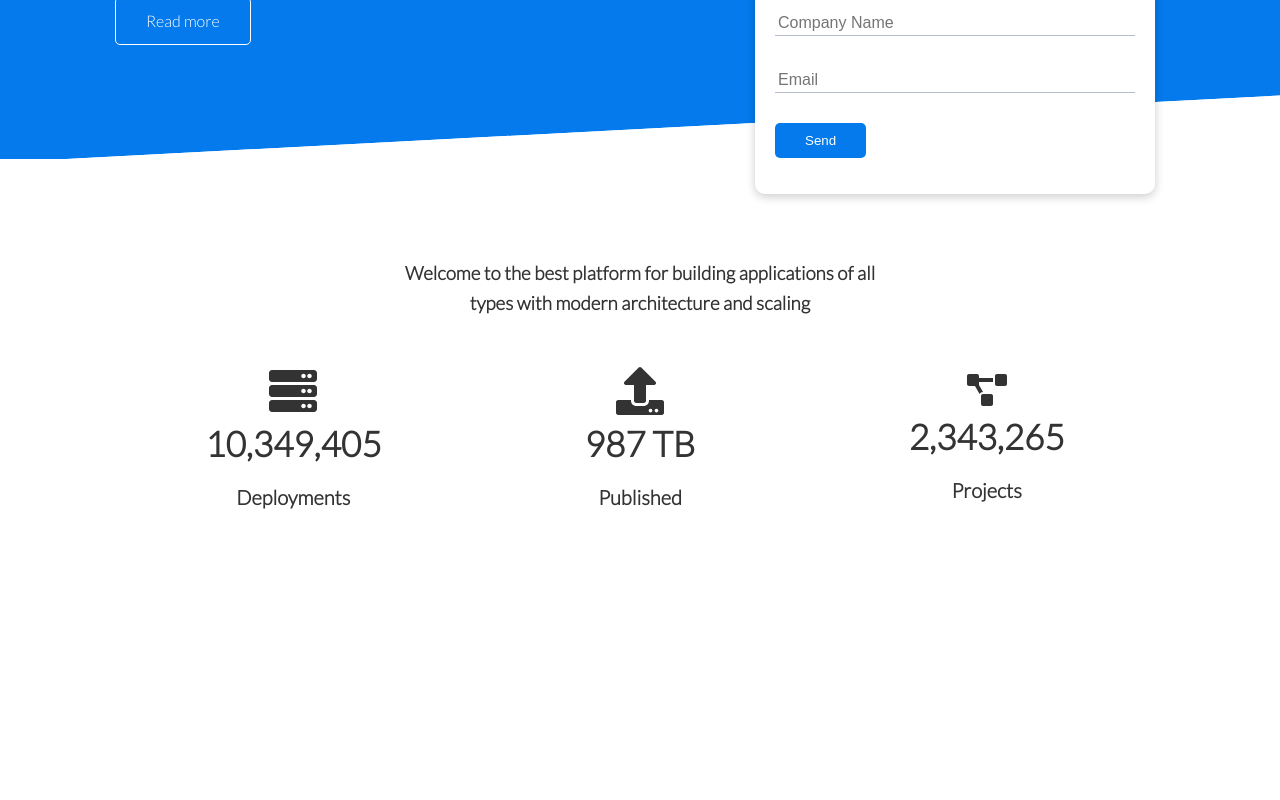
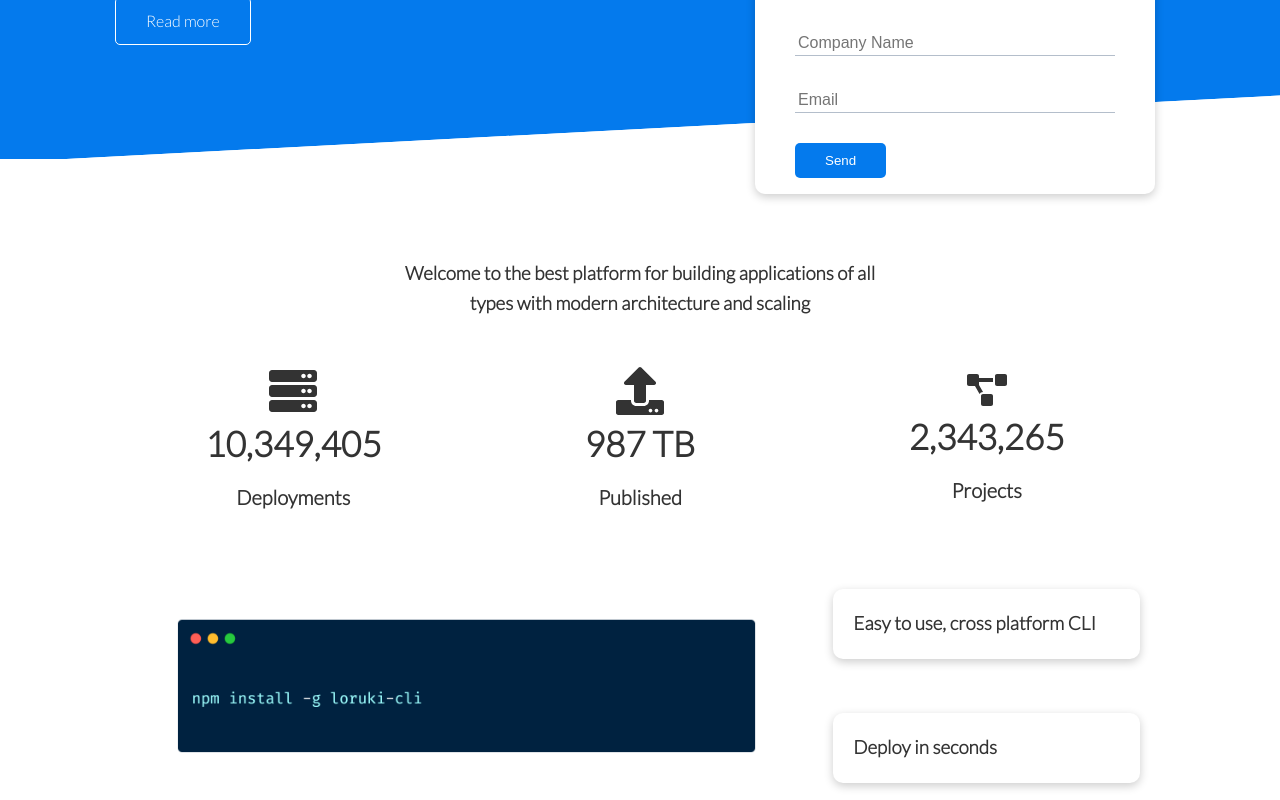
Before and after one commit to coolpythoncodes/loruki-website, a React (Create React App) app: page / in a window 1280 px wide. Shown: the part 311-1111 px from the top of the page. Before the commit the page ends 882 px from the top, so only its background shows below. Built offline with nearby package versions, Linux system fonts and the light colour scheme.

Commit message:
cli section

```diff
--- a/src/App.css
+++ /dev/null
@@ -1,38 +0,0 @@
-.App {
-  text-align: center;
-}
-
-.App-logo {
-  height: 40vmin;
-  pointer-events: none;
-}
-
-@media (prefers-reduced-motion: no-preference) {
-  .App-logo {
-    animation: App-logo-spin infinite 20s linear;
-  }
-}
-
-.App-header {
-  background-color: #282c34;
-  min-height: 100vh;
-  display: flex;
-  flex-direction: column;
-  align-items: center;
-  justify-content: center;
-  font-size: calc(10px + 2vmin);
-  color: white;
-}
-
-.App-link {
-  color: #61dafb;
-}
-
-@keyframes App-logo-spin {
-  from {
-    transform: rotate(0deg);
-  }
-  to {
-    transform: rotate(360deg);
-  }
-}
--- a/src/App.js
+++ b/src/App.js
@@ -1,5 +1,5 @@
 import React from 'react';
-import './App.css';
+import Cli from './component/Cli';
 import Navbar from './component/Navbar';
 import Showcase from './component/Showcase';
 import Stats from './component/Stats';
@@ -10,6 +10,7 @@ function App() {
       <Navbar />
       <Showcase />
       <Stats />
+      <Cli />
     </>
   );
 }
--- /dev/null
+++ b/src/component/Cli.js
@@ -0,0 +1,21 @@
+import React from 'react';
+import CliImg from './../images/cli.png'
+
+const Cli = () => {
+    return (
+        <section className='cli'>
+            <div className="container grid">
+                <img src={CliImg} alt=""/>
+                <div className="card">
+                    <h3>Easy to use, cross platform CLI</h3>
+                </div>
+                <div className="card">
+                    <h3>Deploy in seconds</h3>
+                </div>
+
+            </div>
+        </section>
+    );
+}
+
+export default Cli;
--- a/src/sass/_config.scss
+++ b/src/sass/_config.scss
@@ -44,6 +44,15 @@ img{
     padding: 0 40px;
 }
 
+.card{
+    background:#fff;
+    color: #333;
+    border-radius: 10px;
+    box-shadow: 0 3px 10px rgba(0,0,0,0.2);
+    padding: 20px;
+    margin: 10px;
+}
+
 .text-center{
     text-align: center;
 }
@@ -56,7 +65,7 @@ img{
     align-items: center;
 }
 
-.gridcss{
+.grid{
     display: grid;
     grid-template-columns: repeat(2, 1fr);
     gap: 20px;
--- a/src/sass/main.scss
+++ b/src/sass/main.scss
@@ -56,19 +56,10 @@
     }
 
     .grid{
-        @extend .gridcss;
+        // @extend .grid;
         grid-template-columns: 55% 45%;
         gap: 30px;
         overflow: visible;
-    }
-
-    .card{
-        background:#fff;
-        color: #333;
-        border-radius: 10px;
-        box-shadow: 0 3px 10px rgba(0,0,0,0.2);
-        padding: 20px;
-        margin: 10px;
     }
 
     &-form{
@@ -121,7 +112,22 @@
     }
 
     .grid-3{
-        @extend .gridcss;
+        @extend .grid;
         grid-template-columns: repeat(3, 1fr);
     }
 }
+
+.cli{
+
+    .grid{
+        grid-template-columns: repeat(3, 1fr);
+        grid-template-rows: repeat(2, 1fr);
+
+        & > *:first-child{
+            grid-column: 1/3;
+            grid-row: 1/3;
+        }
+    }
+
+
+}
```
Also changed, not shown: src/images/cli.png (added).
